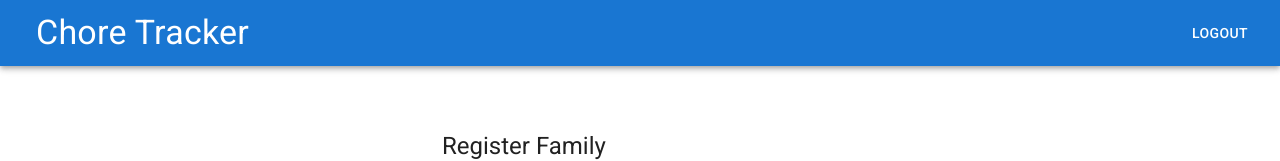
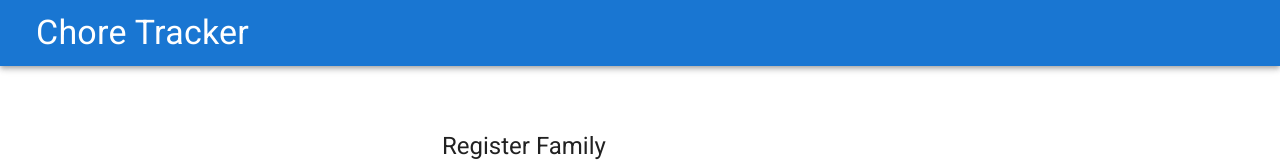
Before and after one commit to arcarey/chore-tracker, a React (Create React App) app: page /#/registration in a window 1280 px wide. Shown: the top 161 px of the page. Built offline with nearby package versions, Linux system fonts and the light colour scheme; no server answers.

Commit message:
condition render of logout in top nav

```diff
--- a/src/components/TopNav/Nav.jsx
+++ b/src/components/TopNav/Nav.jsx
@@ -4,12 +4,13 @@ import Box from '@mui/material/Box';
 import Toolbar from '@mui/material/Toolbar';
 import Typography from '@mui/material/Typography';
 import Button from '@mui/material/Button';
-import { useDispatch } from 'react-redux';
+import { useDispatch, useSelector } from 'react-redux';
 
 
 export default function ButtonAppBar() {
 
   const dispatch = useDispatch();
+  const user = useSelector(store => store.user)
 
   function logout() {
     dispatch({type: 'LOGOUT'})
@@ -22,7 +23,7 @@ export default function ButtonAppBar() {
           <Typography variant="h4" component="div" sx={{ flexGrow: 1, padding: '12px' }}>
             Chore Tracker
           </Typography>
-          <Button onClick={logout} color="inherit">Logout</Button>
+          {user.id&&<Button onClick={logout} color="inherit">Logout</Button>}
         </Toolbar>
       </AppBar>
     </Box>
```
